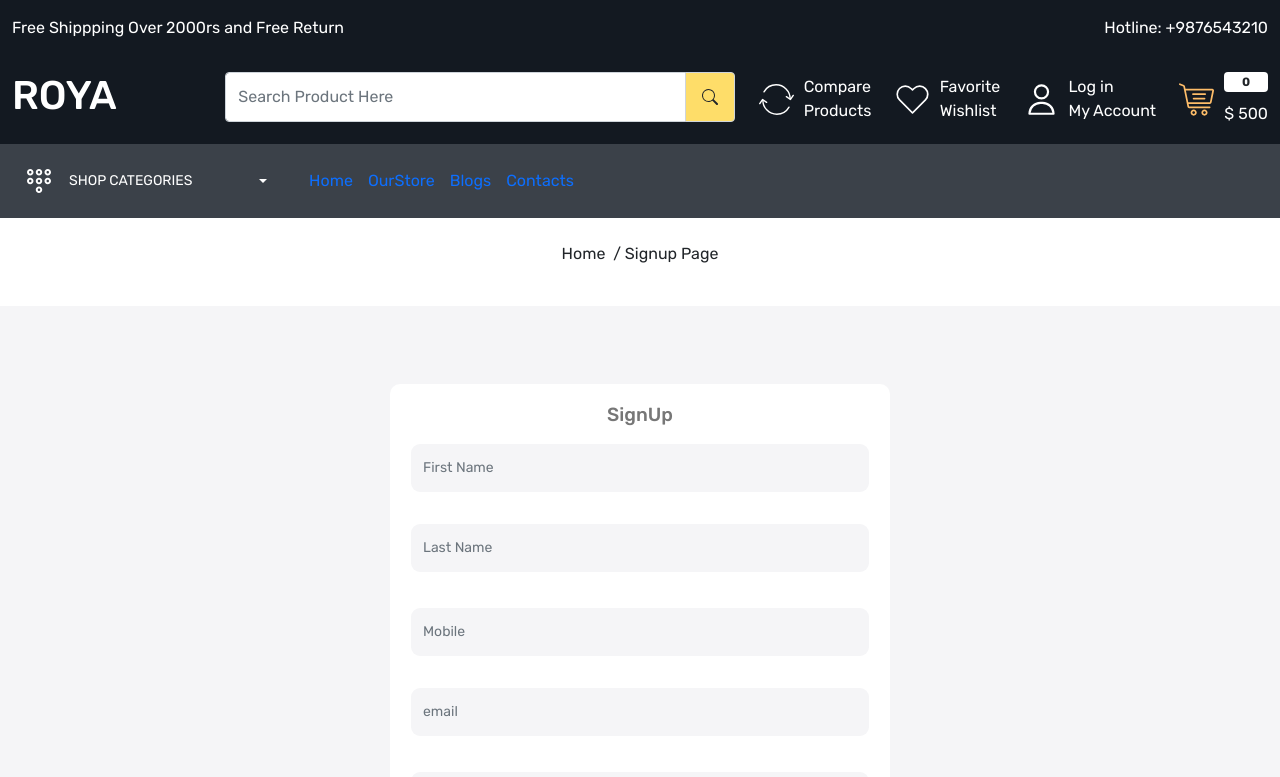
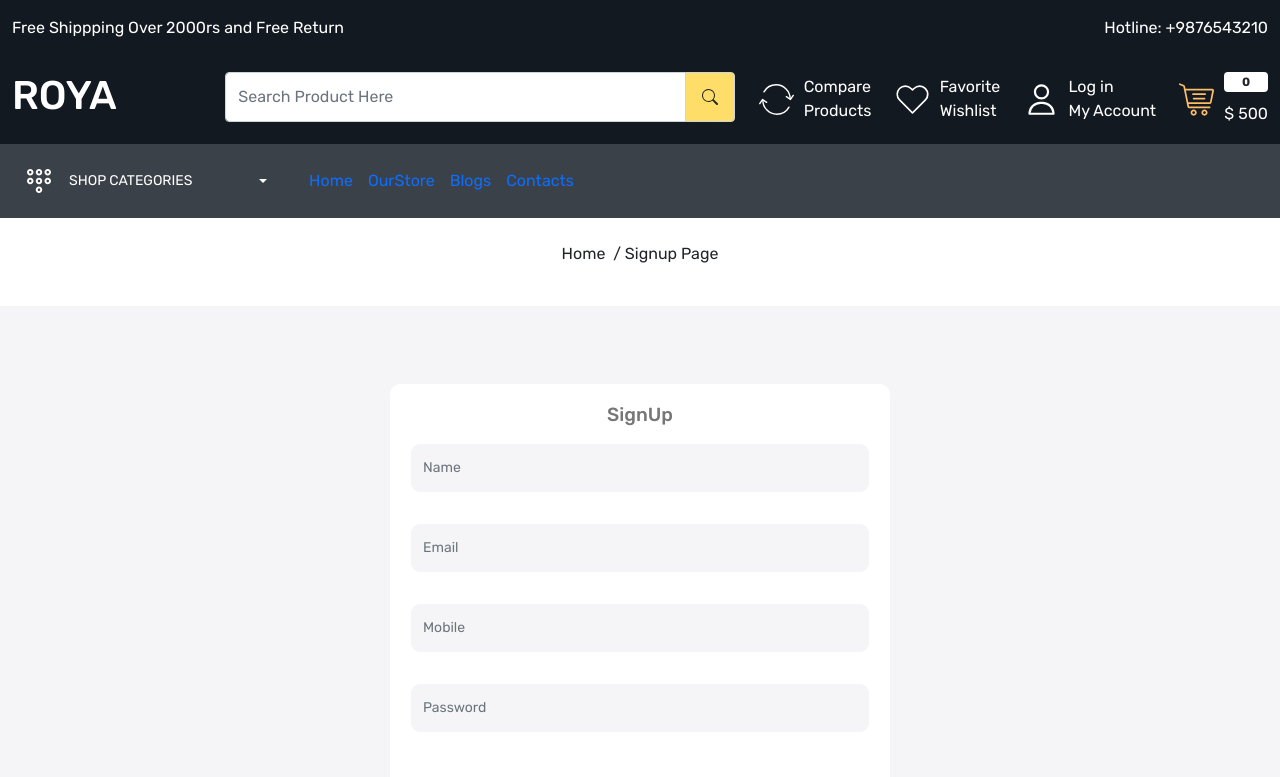
Before and after one commit to rohithshetty7/E-commerce-App, a React (Create React App) app: page /sign-up in a window 1280 px wide. Shown: the top 777 px of the page. Built offline with nearby package versions, Linux system fonts and the light colour scheme.

Commit message:
code optimized

```diff
--- /dev/null
+++ b/src/components/CustomInput.js
@@ -0,0 +1,22 @@
+import React from 'react'
+
+function CustomInput(props) {
+    const {
+        type,
+        name,
+        className,
+        placeholder
+    } = props
+    return (
+        <div>
+            <input
+                type={type}
+                name={name}
+                className={`form-control ${className}`}
+                placeholder={placeholder}
+            />
+        </div>
+    )
+}
+
+export default CustomInput
--- a/src/pages/BlogPage.jsx
+++ b/src/pages/BlogPage.jsx
@@ -2,14 +2,14 @@ import React from "react";
 import Meta from "../components/Meta";
 import BreadCrumb from "../components/BreadCrumb";
 import BlogCard from "../components/BlogCard";
+import Container from "../components/Container";
 
 function BlogPage() {
   return (
     <>
       <Meta title={"Blogs"} />
       <BreadCrumb title="Blogs" />
-      <div className="blog-wrapper home-wrapper-2 py-5">
-        <div className="container-xxl">
+      <Container class1="blog-wrapper home-wrapper-2 py-5">
         <div className="row">
           <div className="col-3">
             <div className="filter-card mb-3">
@@ -41,8 +41,7 @@ function BlogPage() {
             </div>
           </div>
         </div>
-        </div>
-      </div>
+      </Container>
     </>
   );
 }
--- a/src/pages/ForgotPassword.jsx
+++ b/src/pages/ForgotPassword.jsx
@@ -2,6 +2,7 @@ import React from "react";
 import Meta from "../components/Meta";
 import BreadCrumb from "../components/BreadCrumb";
 import { Link } from "react-router-dom";
+import CustomInput from "../components/CustomInput";
 
 function ForgotPassword() {
   return (
@@ -18,14 +19,12 @@ function ForgotPassword() {
                   We will send you an email to reset your password
                 </p>
                 <form action="" className="d-flex flex-column gap-30">
-                  <div className="mt-1">
-                    <input
-                      type="password"
-                      name="password"
-                      placeholder="Password"
-                      className="form-control"
-                    />
-                  </div>
+                  <CustomInput
+                    type="password"
+                    name="password"
+                    placeholder="Password"
+                    className="mt-1"
+                  />
                   <div>
                     <div className=" mt-3 d-flex justify-content-center flex-column gap-15 align-items-center">
                       <button className="button signup" type="submit">
--- a/src/pages/Login.jsx
+++ b/src/pages/Login.jsx
@@ -2,6 +2,7 @@ import React from "react";
 import Meta from "../components/Meta";
 import BreadCrumb from "../components/BreadCrumb";
 import { Link } from "react-router-dom";
+import CustomInput from "../components/CustomInput";
 function Login() {
   return (
     <>
@@ -14,22 +15,18 @@ function Login() {
               <div className="auth-card">
                 <h3 className="text-center mb-3">Login</h3>
                 <form action="" className="d-flex flex-column gap-30">
-                  <div>
-                    <input
+                  <CustomInput
                     type="email"
                     name="email"
                     className="form-control"
                     placeholder="email"
                   />
-                  </div>
-                  <div className="mt-1">
-                    <input
+                  <CustomInput
+                    className="mt-1"
                     type="password"
                     name="password"
                     placeholder="Password"
-                      className="form-control"
                   />
-                  </div>
                   <div>
                     <Link to="/forgot-password">Forgot password</Link>
                     <div className=" mt-3 d-flex justify-content-center gap-15 align-items-center">
--- a/src/pages/ResetPassword.jsx
+++ b/src/pages/ResetPassword.jsx
@@ -1,6 +1,7 @@
 import React from "react";
 import Meta from "../components/Meta";
 import BreadCrumb from "../components/BreadCrumb";
+import CustomInput from "../components/CustomInput";
 
 function ResetPassword() {
   return (
@@ -13,22 +14,18 @@ function ResetPassword() {
             <div className="auth-card">
               <h3 className="text-center mb-3">Reset Password</h3>
               <form action="" className="d-flex flex-column gap-30">
-                <div className="mt-1">
-                  <input
+                <CustomInput
                   type="password"
                   name="password"
                   placeholder="Passwsord"
                   className="form-control"
                 />
-                </div>
-                <div>
-                  <input
+                <CustomInput
                   type="password"
                   name="confpassword"
                   className="form-control"
                   placeholder="Confirm Password"
                 />
-                </div>
 
                 <div>
                   <div className=" mt-3 d-flex justify-content-center gap-15 align-items-center">
--- a/src/pages/SignUp.js
+++ b/src/pages/SignUp.js
@@ -1,7 +1,8 @@
-import React from 'react'
-import Meta from '../components/Meta'
-import BreadCrumb from '../components/BreadCrumb'
-import { Link } from 'react-router-dom'
+import React from "react";
+import Meta from "../components/Meta";
+import BreadCrumb from "../components/BreadCrumb";
+import { Link } from "react-router-dom";
+import CustomInput from "../components/CustomInput";
 
 function SignUp() {
   return (
@@ -9,57 +10,41 @@ function SignUp() {
       <Meta title={"Signup Page"} />
       <BreadCrumb title="Signup Page" />
       <div className="login-wrapper py-5 home-wrapper-2">
-        <div className='container-xxl'>
+        <div className="container-xxl">
           <div className="row">
             <div className="col-12">
               <div className="auth-card">
                 <h3 className="text-center mb-3">SignUp</h3>
                 <form action="" className="d-flex flex-column gap-30">
-                  <div>
-                    <input
+                  <CustomInput
                     type="text"
-                      name="firstName"
+                    name="name"
                     className="form-control"
-                      placeholder="First Name"
+                    placeholder="Name"
                   />
-                  </div>
-                  <div>
-                    <input
+                  <CustomInput
                     type="text"
-                      name="lastName"
+                    name="email"
                     className="form-control"
-                      placeholder="Last Name"
+                    placeholder="Email"
                   />
-                  </div>
-                  <div className="mt-1">
-                    <input
+
+                  <CustomInput
                     type="tel"
                     name="mobile"
                     placeholder="Mobile"
                     className="form-control"
                   />
-                  </div>
-                  <div>
-                    <input
-                      type="email"
-                      name="email"
-                      className="form-control"
-                      placeholder="email"
-                    />
-                  </div>
 
-                  <div className="mt-1">
-                    <input
+                  <CustomInput
+                    // className="mt-1"
                     type="password"
                     name="password"
                     placeholder="Password"
-                      className="form-control"
                   />
-                  </div>
                   <div>
                     <div className=" mt-3 d-flex justify-content-center gap-15 align-items-center">
-                      <button className="button border-0">Create</button>
-
+                      <button className="button border-0">SignUp</button>
                     </div>
                   </div>
                 </form>
@@ -69,7 +54,7 @@ function SignUp() {
         </div>
       </div>
     </>
-  )
+  );
 }
 
-export default SignUp
+export default SignUp;
```
Lines whose indentation alone changed are shown as unchanged.
